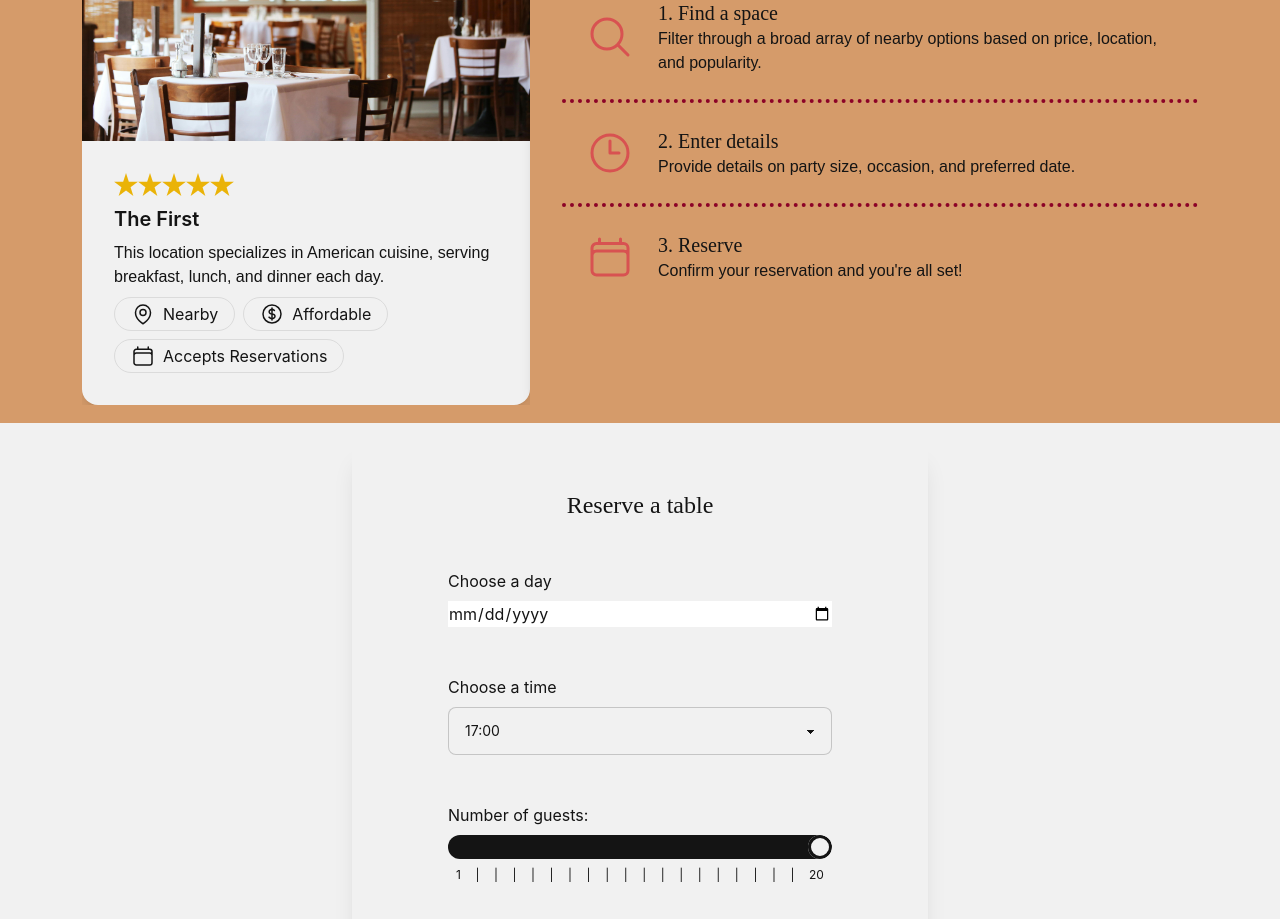
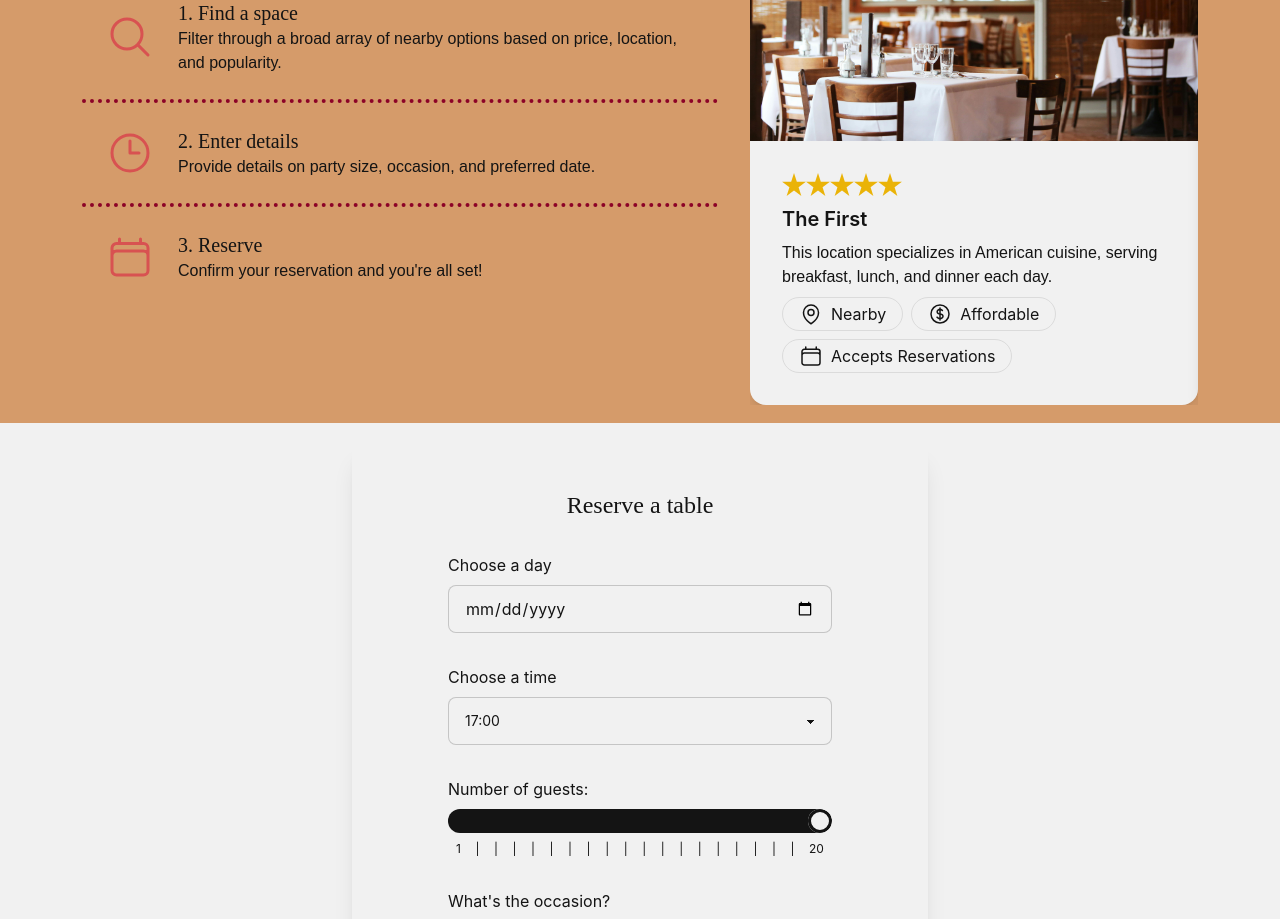
Before and after one commit to DanielCW7/restaurant-site, a React (Create React App) app: page / in a window 1280 px wide. Shown: the part 660-1579 px from the top of the page. Built offline with nearby package versions, Linux system fonts and the light colour scheme.

Commit message:
add test

```diff
--- a/src/App.css
+++ b/src/App.css
@@ -9,10 +9,6 @@
 
 p {
   font-family: "Athiti", sans-serif;
-}
-
-.App {
-
 }
 
 .container {
--- a/src/components/form.js
+++ b/src/components/form.js
@@ -1,6 +1,7 @@
 import { useState, useEffect, useRef } from "react";
 import { UserContext } from "../App";
 import Toast from "./toast";
+import { json } from "react-router-dom";
 // booking form
 const Form = () => {
 
@@ -30,7 +31,9 @@ const Form = () => {
     };
     const submitAPI = function(e) {
         e.preventDefault()
-
+        localStorage.setItem("Reservation", JSON.stringify(isDetails))
+        const storage = localStorage.getItem("Reservation")
+        console.log(storage, isDetails)
         setToast({ message: 'Form submitted successfully', type: 'success'})
         setTimeout(() => {
             setToast({ message: '', type: ''})
@@ -54,26 +57,23 @@ const Form = () => {
     const [isToast, setToast] = useState({ message: '', type: ''})
 
 
-
-
     const handleChange = (field) => {
         setDetails({...isDetails, [field.target.name]: field.target.value})
-        console.log(isDetails)
     }
 
     return (
 
-        <div className="bg-base-100">
+        <div className="bg-base-100" id="bookingForm">
             <Toast message={isToast.message} type={isToast.type} onclose={() => setToast({message: '', type: ''})} />
 
 
             <div className="container max-w-6xl h-auto m-auto justify-center flex flex-col md:flex-row gap-12 ">
-                <form onSubmit={submitAPI} className="flex flex-col max-w-xl w-full gap-12 p-12 rounded-xl shadow-xl">
+                <form onSubmit={submitAPI} className="flex flex-col max-w-xl w-full gap-8 p-12 rounded-xl shadow-xl m-auto">
                     <h4 className="text-2xl text-center heading-font"> Reserve a table </h4>
 
                     <div className="flex flex-col gap-2 max-w-96 w-full m-auto">
                         <label htmlFor='date'> Choose a day </label>
-                        <input type="date" className="" htmlFor='res-date' onChange={handleChange} name='date' id='date' />
+                        <input type="date" className="input input-bordered" htmlFor='res-date' onChange={handleChange} name='date' id='date' required/>
 
                     </div>
                     <div className="flex flex-col gap-2 max-w-96 w-full m-auto">
@@ -84,7 +84,7 @@ const Form = () => {
                     </div>
                     <div className="flex flex-col gap-2 max-w-96 w-full m-auto">
                         <label> Number of guests: {isDetails ? isDetails.guests : null} </label>
-                        <input type="range" min={1} max={20} className="range" step={1} id="guests" name="guests" onChange={handleChange}/>
+                        <input type="range" min={1} max={20} className="range" step={1} id="guests" name="guests" onChange={handleChange} required/>
                             <div className="flex w-full justify-between px-2 text-xs">
                             <span>1</span>
                             <span>|</span>
@@ -117,10 +117,10 @@ const Form = () => {
                             <option> Birthday </option>
                             <option> Meeting </option>
                             <option> Proposal </option>
-                            <option> N/A </option>
+                            <option selected> N/A </option>
                         </select>
                     </div>
-                    <input className="btn btn-secondary btn-wide m-auto" type='submit' value='Reserve' id='bookingForm'/>
+                    <input className="btn btn-secondary btn-wide m-auto" type='submit' value='Reserve' id='bookingForm' data-testid="bookingForm-input"/>
 
                 </form>
             </div>
--- a/src/components/section/hero.js
+++ b/src/components/section/hero.js
@@ -7,7 +7,7 @@ const Hero = () => {
                 <div className="flex-1 text-white">
                     <h1 className="text-5xl font-black heading-font">The Little Lemon</h1>
                     <p> Check out all sorts of nearby restaurants and reserve for every special occasion with ease. </p>
-                    <button className="btn btn-primary mt-8"> Find restaurants </button>
+                    <a className="btn btn-primary mt-8" href="#bookingForm"> Find restaurants </a>
                 </div>
                 <div className="hidden flex-1 sm:flex">
 
--- a/src/components/section/process.js
+++ b/src/components/section/process.js
@@ -8,12 +8,46 @@ const Process = () => {
 
     }, [])
 
-
-
-
     return (
         <section className="bg-accent">
             <div className="container flex-col md:flex-row flex max-w-6xl m-auto gap-8 p-">
+                <div className="flex flex-col flex-1 justify-center">
+                    <h2 className="heading-font text-3xl text-center"> How it works </h2>
+                    <div className="flex gap-6 border-dotted border-b-4 border-primary p-6">
+                        <svg xmlns="http://www.w3.org/2000/svg" fill="none" viewBox="0 0 24 24" strokeWidth={1.5} stroke="currentColor" className="max-w-12 stroke-secondary">
+                            <path strokeLinecap="round" strokeLinejoin="round" d="m21 21-5.197-5.197m0 0A7.5 7.5 0 1 0 5.196 5.196a7.5 7.5 0 0 0 10.607 10.607Z" />
+                        </svg>
+
+                        <div>
+                            <span className="heading-font text-xl"> 1. Find a space </span>
+                            <p> Filter through a broad array of nearby options based on price, location, and popularity.</p>
+                        </div>
+                    </div>
+
+                    <div className="flex gap-6 border-dotted border-b-4 border-primary p-6">
+                        <svg xmlns="http://www.w3.org/2000/svg" fill="none" viewBox="0 0 24 24" strokeWidth={1.5} stroke="currentColor" className="max-w-12 stroke-secondary">
+                            <path strokeLinecap="round" strokeLinejoin="round" d="M12 6v6h4.5m4.5 0a9 9 0 1 1-18 0 9 9 0 0 1 18 0Z" />
+                        </svg>
+
+
+                        <div>
+                            <span className="heading-font text-xl"> 2. Enter details </span>
+                            <p> Provide details on party size, occasion, and preferred date.</p>
+                        </div>
+                    </div>
+
+                    <div className="flex gap-6 p-6">
+                        <svg xmlns="http://www.w3.org/2000/svg" fill="none" viewBox="0 0 24 24" strokeWidth={1.5} stroke="currentColor" className="max-w-12 stroke-secondary">
+                            <path strokeLinecap="round" strokeLinejoin="round" d="M6.75 3v2.25M17.25 3v2.25M3 18.75V7.5a2.25 2.25 0 0 1 2.25-2.25h13.5A2.25 2.25 0 0 1 21 7.5v11.25m-18 0A2.25 2.25 0 0 0 5.25 21h13.5A2.25 2.25 0 0 0 21 18.75m-18 0v-7.5A2.25 2.25 0 0 1 5.25 9h13.5A2.25 2.25 0 0 1 21 11.25v7.5" />
+                        </svg>
+
+
+                        <div>
+                            <span className="heading-font text-xl"> 3. Reserve </span>
+                            <p> Confirm your reservation and you're all set!</p>
+                        </div>
+                    </div>
+                </div>
                 <div className="flex-1 m-auto carousel max-w-sm lg:max-w-md">
 
                     <div id="slide1" className="card carousel-item relative w-full bg-base-100 shadow-lg">
@@ -146,43 +180,7 @@ const Process = () => {
 
                 </div>
 
-                <div className="flex flex-col flex-1 justify-center">
-                    <h2 className="heading-font text-3xl text-center"> How it works </h2>
-                    <div className="flex gap-6 border-dotted border-b-4 border-primary p-6">
-                        <svg xmlns="http://www.w3.org/2000/svg" fill="none" viewBox="0 0 24 24" strokeWidth={1.5} stroke="currentColor" className="max-w-12 stroke-secondary">
-                            <path strokeLinecap="round" strokeLinejoin="round" d="m21 21-5.197-5.197m0 0A7.5 7.5 0 1 0 5.196 5.196a7.5 7.5 0 0 0 10.607 10.607Z" />
-                        </svg>
 
-                        <div>
-                            <span className="heading-font text-xl"> 1. Find a space </span>
-                            <p> Filter through a broad array of nearby options based on price, location, and popularity.</p>
-                        </div>
-                    </div>
-
-                    <div className="flex gap-6 border-dotted border-b-4 border-primary p-6">
-                        <svg xmlns="http://www.w3.org/2000/svg" fill="none" viewBox="0 0 24 24" strokeWidth={1.5} stroke="currentColor" className="max-w-12 stroke-secondary">
-                            <path strokeLinecap="round" strokeLinejoin="round" d="M12 6v6h4.5m4.5 0a9 9 0 1 1-18 0 9 9 0 0 1 18 0Z" />
-                        </svg>
-
-
-                        <div>
-                            <span className="heading-font text-xl"> 2. Enter details </span>
-                            <p> Provide details on party size, occasion, and preferred date.</p>
-                        </div>
-                    </div>
-
-                    <div className="flex gap-6 p-6">
-                        <svg xmlns="http://www.w3.org/2000/svg" fill="none" viewBox="0 0 24 24" strokeWidth={1.5} stroke="currentColor" className="max-w-12 stroke-secondary">
-                            <path strokeLinecap="round" strokeLinejoin="round" d="M6.75 3v2.25M17.25 3v2.25M3 18.75V7.5a2.25 2.25 0 0 1 2.25-2.25h13.5A2.25 2.25 0 0 1 21 7.5v11.25m-18 0A2.25 2.25 0 0 0 5.25 21h13.5A2.25 2.25 0 0 0 21 18.75m-18 0v-7.5A2.25 2.25 0 0 1 5.25 9h13.5A2.25 2.25 0 0 1 21 11.25v7.5" />
-                        </svg>
-
-
-                        <div>
-                            <span className="heading-font text-xl"> 3. Reserve </span>
-                            <p> Confirm your reservation and you're all set!</p>
-                        </div>
-                    </div>
-                </div>
             </div>
 
         </section>
--- a/src/components/toast.js
+++ b/src/components/toast.js
@@ -6,7 +6,7 @@ const Toast = ({message, type, onclose}) => {
 
     return (
         <div className='toast toast-center toast-top'>
-            <div className={`alert alert-${type}`}>
+            <div className={`flex alert alert-${type}`}>
                 <span className="" onClick={onclose}>
                     <svg xmlns="http://www.w3.org/2000/svg" fill="none" viewBox="0 0 24 24" strokeWidth={1.5} stroke="currentColor" className="size-6">
                         <path strokeLinecap="round" strokeLinejoin="round" d="M6 18 18 6M6 6l12 12" />
```
Also changed, not shown: 1 other file (tests, documents, lock files or other folders).
